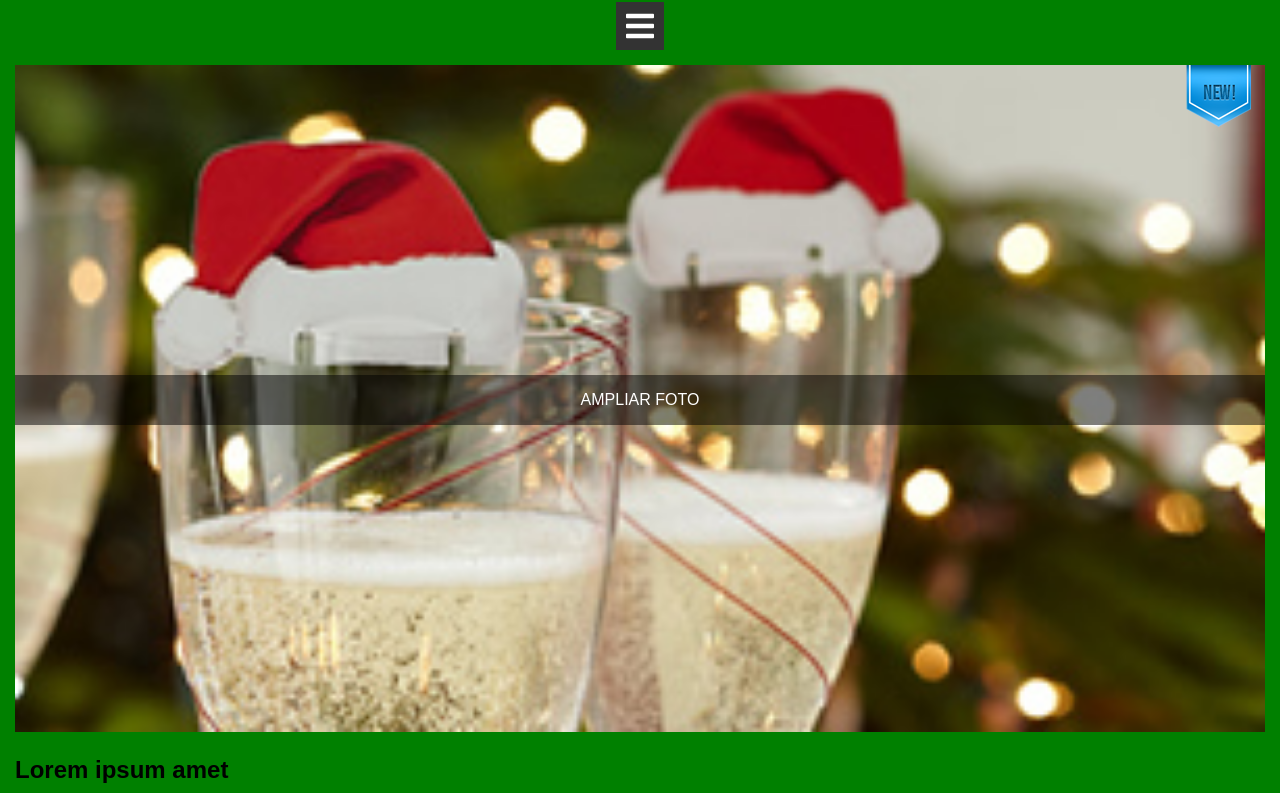
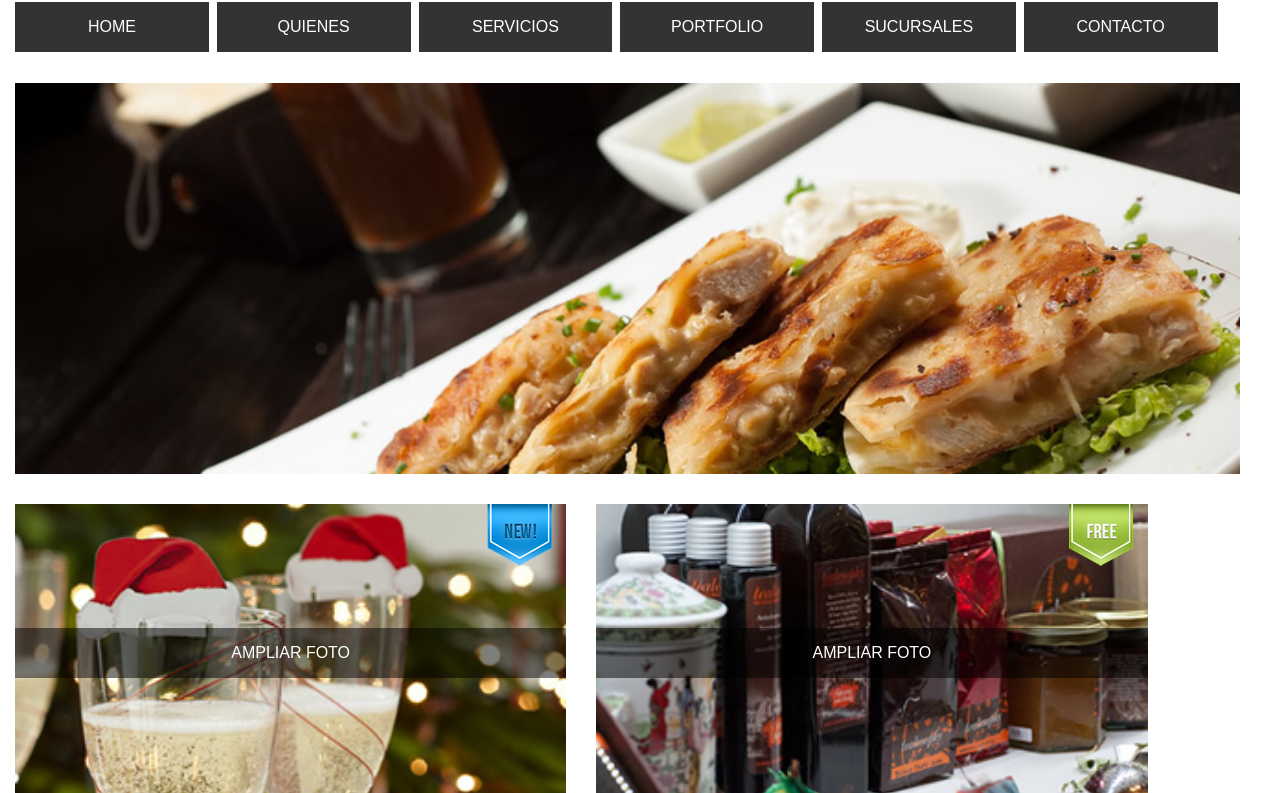
Before and after one commit to oteroeze/kitchening, a plain HTML site: page index.html in a window 1280 px wide. Shown: the part 168-961 px from the top of the page. Drawn offline with Linux system fonts and the light colour scheme.

Commit message:
Pigmar 29/5
15:00 pm

```diff
--- a/css/inicio.css
+++ b/css/inicio.css
@@ -13,7 +13,7 @@ a {
 }
 
 nav ul li {
-  list-style: none;
+  list-style-type: none;
 }
 
 nav ul {
@@ -51,11 +51,17 @@ main nav {
 
 .main-nav {
   margin-bottom: 30px;
-  display: none;
+  display: block;
+
 }
 
 .main-nav .active {
   display: block;
+}
+
+.main-nav ul, .main-footer ul{
+  list-style-type: none;
+  padding:0;
 }
 
 .main-nav ul li a, .main-footer ul li a {
@@ -68,6 +74,7 @@ main nav {
   text-transform: uppercase;
   line-height: 50px;
   background-color: #333;
+
 }
 
 .main-nav ul li a:hover, .main-footer {
@@ -126,9 +133,48 @@ a.more {
 
 }
 
-@media screen and (min-width: 600px) {
+@media screen and (min-width:768px) {
+
   body {
-    background-color: green;
+    background-color:;
   }
 
-}
+
+
+  .banner img {
+  display: block;
+  width: 98%;
+  margin-bottom:30px;
+  }
+
+  .main-nav ul li{
+    margin-bottom: 30px;
+    float:left;
+    width: 15.5%;
+    margin-right:8px;
+
+
+   }
+  .main-header .toggle-nav {
+    display: none;
+
+  }
+
+/***************************FLOTACION DE LOS PRODUTOSSS
+                               ************************************************/
+
+  .vip-products{
+      overflow: hidden;
+      width: 98%;
+    }
+    .product{
+      float: left;
+      width: 45%;
+      margin-right: 30px;
+      margin-bottom: 10px;
+    }
+      .photo-container{}
+        .photo{}
+          .special{}
+            .zoom{}
+              .more{}
```
Also changed, not shown: 2 other files.
